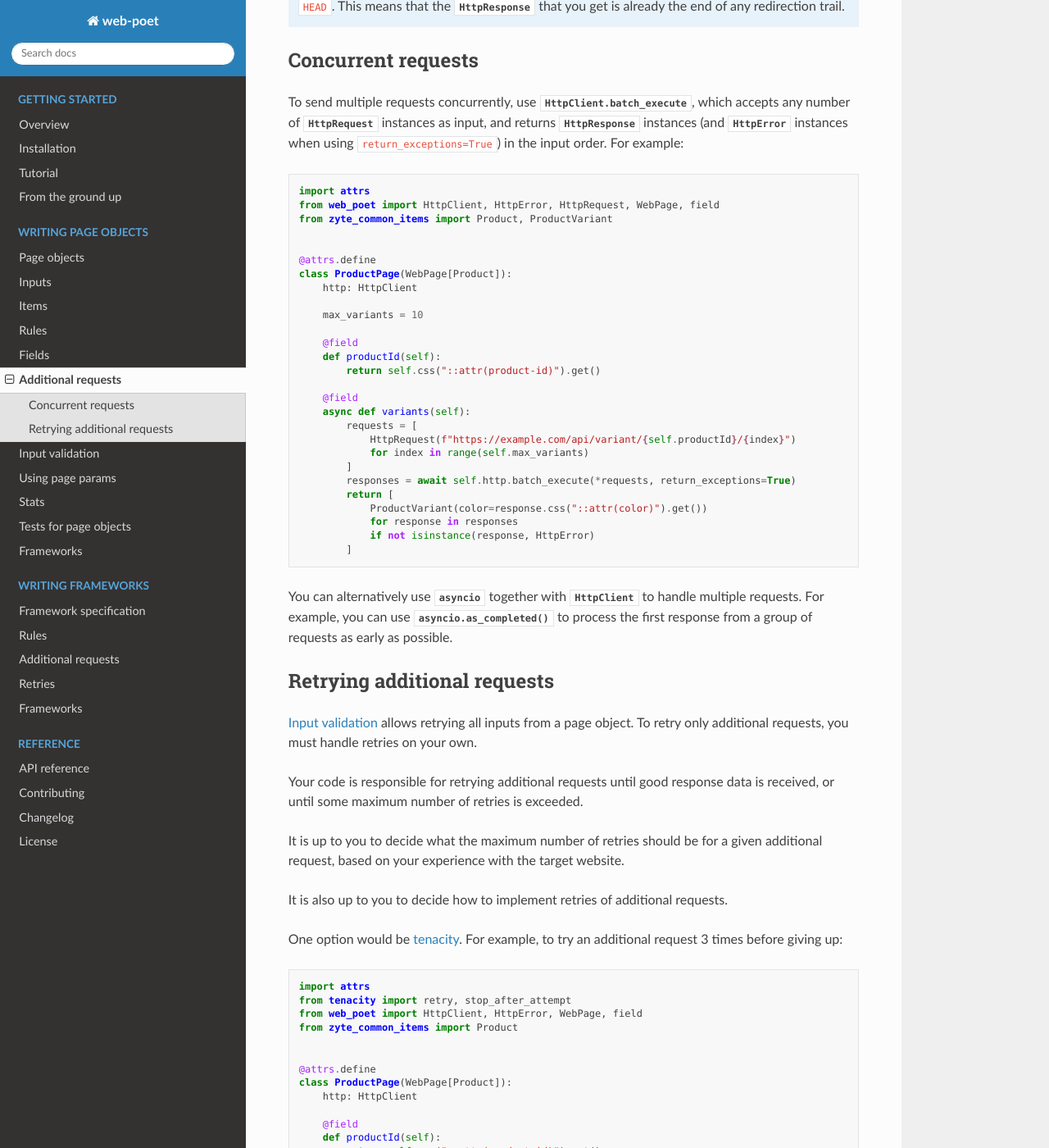
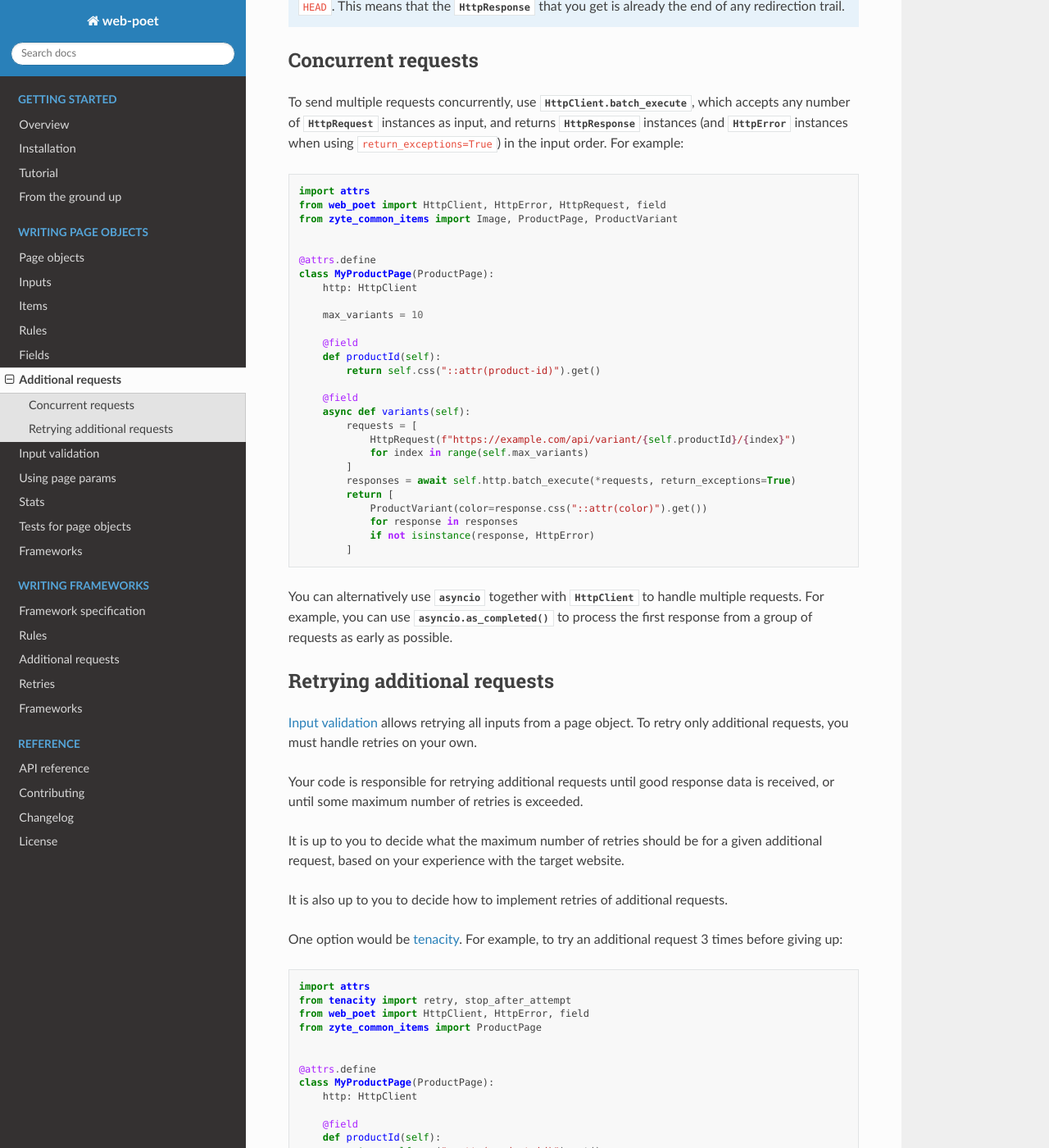
Before and after one commit to scrapinghub/web-poet, a Sphinx documentation site: the page built from docs/page-objects/additional-requests.rst, in a window 1280 px wide and 1400 px high, scrolled down 1010 px. Shown: the whole window at 82% size. Built offline with Sphinx 7.4.7 and the Read the Docs theme 2.0.0, drawn with Linux system fonts in a browser that asks for light colours; some of the changed text lies outside the part shown.

Commit message:
Improve the remaining examples

```diff
--- a/docs/page-objects/additional-requests.rst
+++ b/docs/page-objects/additional-requests.rst
@@ -68,12 +68,12 @@
 .. code-block:: python
 
     import attrs
-    from web_poet import HttpClient, HttpError, HttpRequest, WebPage, field
-    from zyte_common_items import Product, ProductVariant
+    from web_poet import HttpClient, HttpError, HttpRequest, field
+    from zyte_common_items import Image, ProductPage, ProductVariant
 
 
     @attrs.define
-    class ProductPage(WebPage[Product]):
+    class MyProductPage(ProductPage):
         http: HttpClient
 
         max_variants = 10
@@ -126,12 +126,12 @@
 
     import attrs
     from tenacity import retry, stop_after_attempt
-    from web_poet import HttpClient, HttpError, WebPage, field
-    from zyte_common_items import Product
+    from web_poet import HttpClient, HttpError, field
+    from zyte_common_items import ProductPage
 
 
     @attrs.define
-    class ProductPage(WebPage[Product]):
+    class MyProductPage(ProductPage):
         http: HttpClient
 
         @field
@@ -149,7 +149,8 @@
             except HttpError:
                 return []
             else:
-                return response.css(".product-images img::attr(src)").getall()
+                urls = response.css(".product-images img::attr(src)").getall()
+                return [Image(url=url) for url in urls]
 
 If the reason your additional request fails is outdated or missing data from
 page object input, do not try to reproduce the request for that input as an
```
